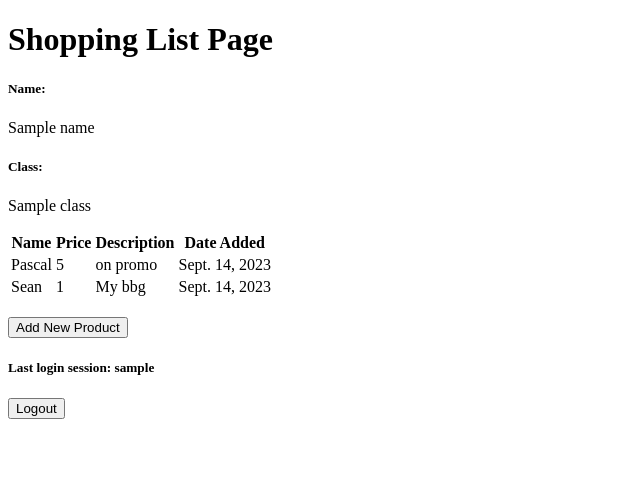
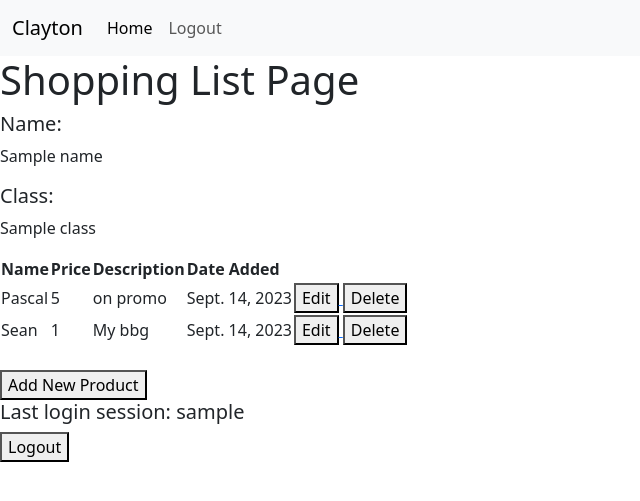
Before and after one commit to cyll0/shopping_list, a Django app: template main/templates/main.html in a window 1280 px wide. Shown: the top 501 px of the page, without its empty margins (0-640 px from the left). Run offline with Django 4.2, Linux system fonts and the light colour scheme; data comes from the database, SQL or seed files in the repository; both versions use the stored data as it was after the commit; the template is opened without the code that fills it: values that come from a table or form of the project are taken from there, most other values are stand-ins (such as "Sample title", 1, 10 or a date in 2020).

Commit message:
Finished Tutorial 4

```diff
--- a/main/templates/main.html
+++ b/main/templates/main.html
@@ -1,6 +1,20 @@
 {% extends 'base.html' %}
 
 {% block content %}
+    <nav class="navbar navbar-expand-lg bg-body-tertiary">
+        <div class="container-fluid">
+        <a class="navbar-brand" href="#">Clayton</a>
+        <button class="navbar-toggler" type="button" data-bs-toggle="collapse" data-bs-target="#navbarNavAltMarkup" aria-controls="navbarNavAltMarkup" aria-expanded="false" aria-label="Toggle navigation">
+            <span class="navbar-toggler-icon"></span>
+        </button>
+        <div class="collapse navbar-collapse" id="navbarNavAltMarkup">
+            <div class="navbar-nav">
+            <a class="nav-link active" aria-current="page" href="#">Home</a>
+            <a class="nav-link" href="{% url 'main:logout' %}">Logout</a>
+            </div>
+        </div>
+        </div>
+    </nav>
     <h1>Shopping List Page</h1>
 
     <h5>Name:</h5>
@@ -25,6 +39,18 @@
                 <td>{{product.price}}</td>
                 <td>{{product.description}}</td>
                 <td>{{product.date_added}}</td>
+                <td>
+                    <a href="{% url 'main:edit_product' product.pk %}">
+                        <button>
+                            Edit
+                        </button>
+                    </a>
+                    <a href="{% url 'main:delete_product' product.pk %}">
+                        <button>
+                            Delete
+                        </button>
+                    </a>
+                </td>
             </tr>
         {% endfor %}
     </table>
--- a/main/urls.py
+++ b/main/urls.py
@@ -13,4 +13,6 @@ urlpatterns = [
     path('register/', register, name='register'),
     path('login/', login_user, name='login'),
     path('logout/', logout_user, name='logout'),
+    path('edit-product/<int:id>', edit_product, name='edit_product'),
+    path('delete/<int:id>', delete_product, name='delete_product'),
 ]
--- a/templates/base.html
+++ b/templates/base.html
@@ -2,13 +2,14 @@
 <!DOCTYPE html>
 <html lang="en">
     <head>
-        <meta charset="UTF-8" />
-        <meta
-            name="viewport"
-            content="width=device-width, initial-scale=1.0"
-        />
         {% block meta %}
+            <meta charset="UTF-8" />
+            <meta name="viewport" content="width=device-width, initial-scale=1">
         {% endblock meta %}
+        <link href="https://cdn.jsdelivr.net/npm/bootstrap@5.3.2/dist/css/bootstrap.min.css" rel="stylesheet" integrity="sha384-T3c6CoIi6uLrA9TneNEoa7RxnatzjcDSCmG1MXxSR1GAsXEV/Dwwykc2MPK8M2HN" crossorigin="anonymous">
+        <script src="https://code.jquery.com/jquery-3.6.0.min.js" integrity="sha384-KyZXEAg3QhqLMpG8r+J4jsl5c9zdLKaUk5Ae5f5b1bw6AUn5f5v8FZJoMxm6f5cH1" crossorigin="anonymous"></script>
+        <script src="https://cdn.jsdelivr.net/npm/@popperjs/core@2.11.8/dist/umd/popper.min.js" integrity="sha384-I7E8VVD/ismYTF4hNIPjVp/Zjvgyol6VFvRkX/vR+Vc4jQkC+hVqc2pM8ODewa9r" crossorigin="anonymous"></script>
+    <script src="https://cdn.jsdelivr.net/npm/bootstrap@5.3.2/dist/js/bootstrap.min.js" integrity="sha384-BBtl+eGJRgqQAUMxJ7pMwbEyER4l1g+O15P+16Ep7Q9Q+zqX6gSbd85u4mG4QzX+" crossorigin="anonymous"></script>
     </head>
 
     <body>
```
Also changed, not shown: main/templates/edit_product.html (added, +22 -0 lines), main/views.py (+23 -0 lines), db.sqlite3.
